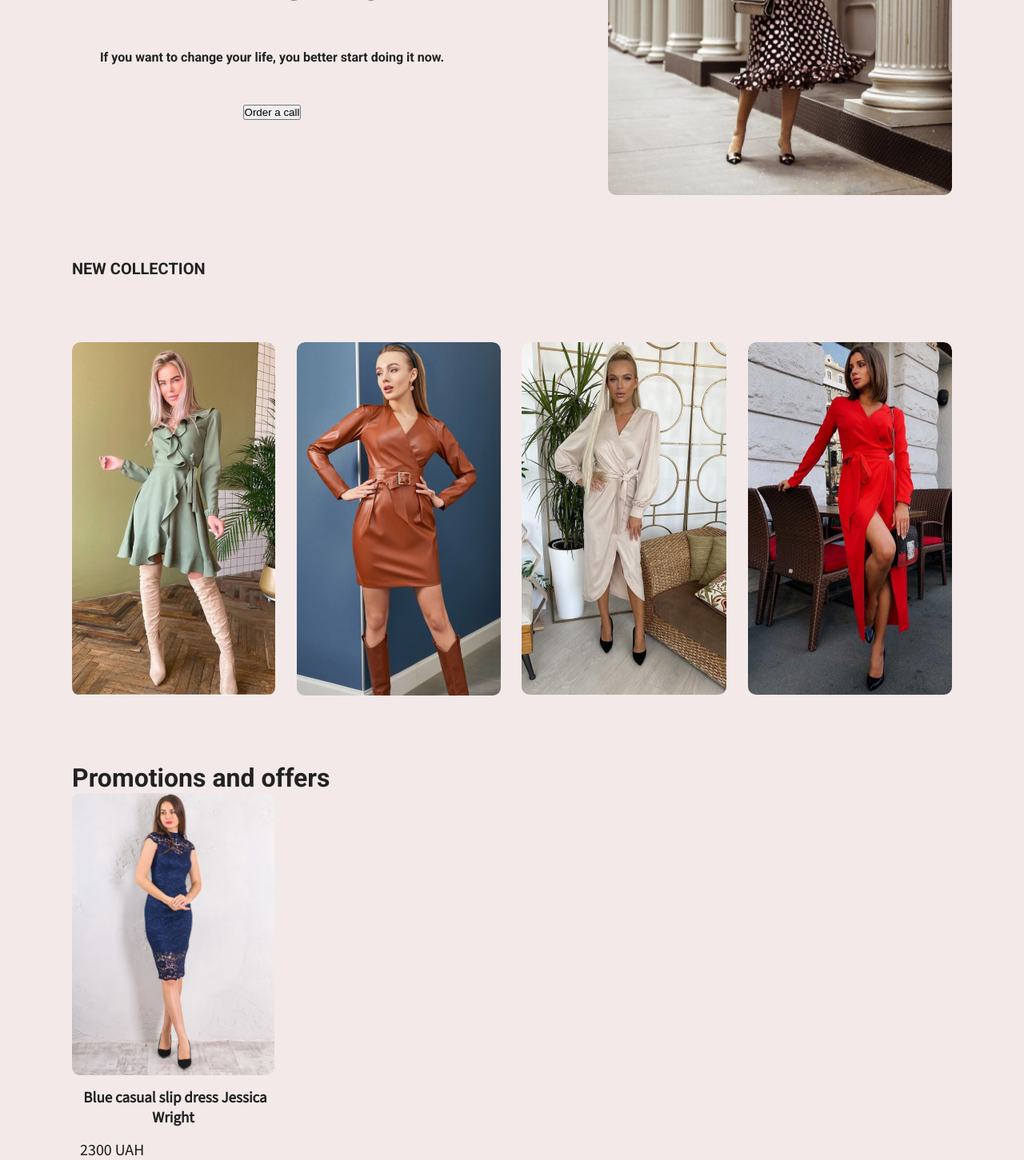
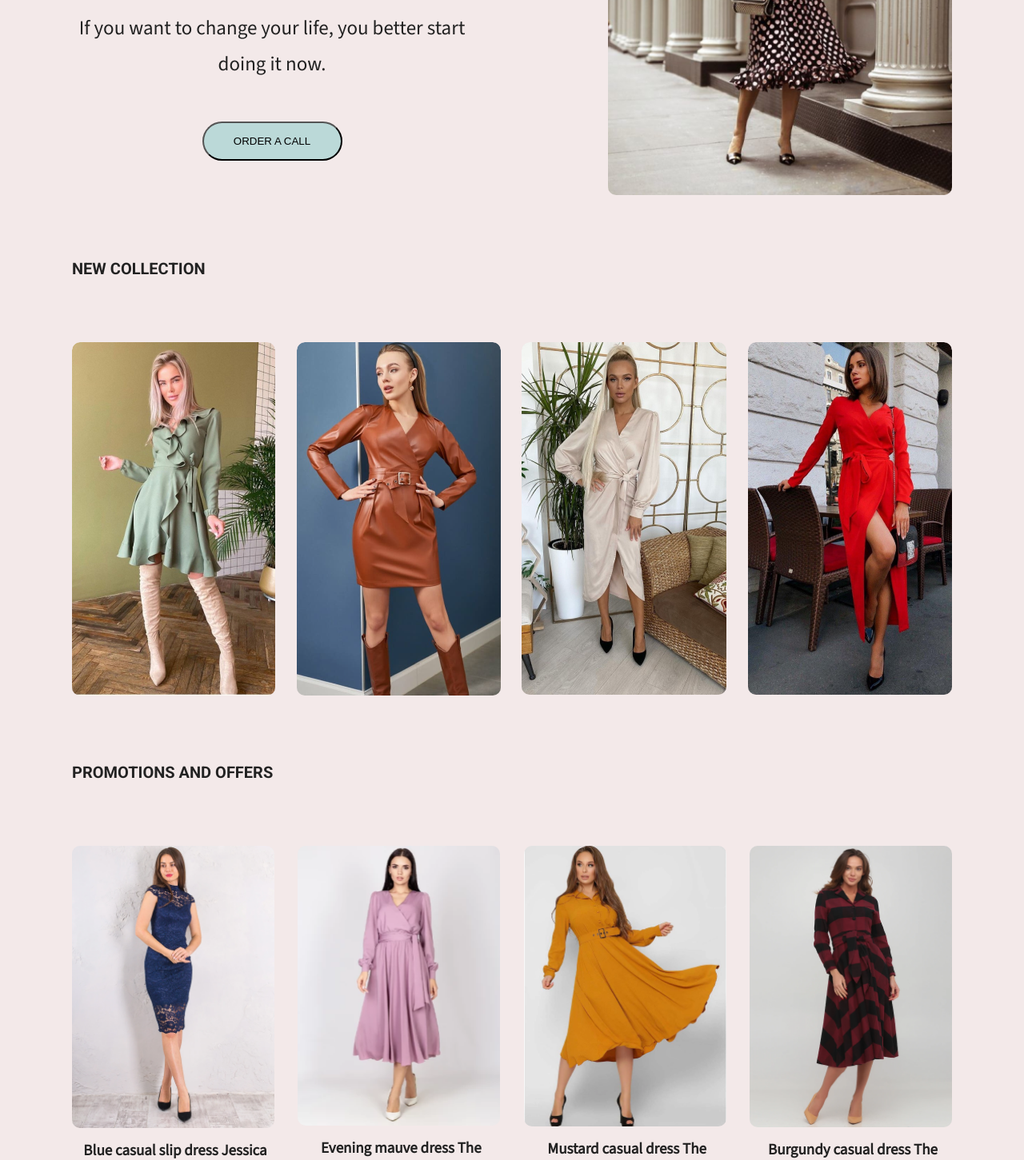
Before and after one commit to 3eJLeHcKuu/Womens-shop, a React (Create React App) app: page / in a window 1280 px wide. Shown: the part 480-1931 px from the top of the page at 80% size. Built offline with nearby package versions, Linux system fonts and the light colour scheme.

Commit message:
Update files

```diff
--- a/package.json
+++ b/package.json
@@ -38,5 +38,8 @@
       "last 1 firefox version",
       "last 1 safari version"
     ]
+  },
+  "devDependencies": {
+    "@babel/plugin-proposal-private-property-in-object": "^7.21.11"
   }
 }
--- a/src/App.scss
+++ b/src/App.scss
@@ -1,5 +1,4 @@
-@import url('https://fonts.googleapis.com/css2?family=Noto+Sans&family=Raleway:ital,wght@1,700&family=Roboto:wght@700&family=Source+Sans+3:wght@200;400&display=swap');
-
+@import url("https://fonts.googleapis.com/css2?family=Noto+Sans&family=Raleway:ital,wght@1,700&family=Roboto:wght@700&family=Source+Sans+3:wght@200;400&display=swap");
 
 * {
   margin: 0;
@@ -9,13 +8,15 @@
 body {
   background: rgb(243, 233, 233);
   color: #222;
-  font-family: 'Roboto', sans-serif;
+  font-family: "Roboto", sans-serif;
 }
 
 .wrapper {
   width: 1100px;
   margin: 80px auto;
-
+  @media (max-width: 1024px) {
+    width: 710px;
+  }
   @media (max-width: 738px) {
     width: 410px;
   }
--- a/src/components/Footer.scss
+++ b/src/components/Footer.scss
@@ -21,6 +21,10 @@ footer {
   justify-content: space-between;
   margin-top: 80px;
 
+  @include tablet {
+    width: 700px;
+  }
+
   @include mobile {
     width: 400px;
   }
--- a/src/components/Header.js
+++ b/src/components/Header.js
@@ -39,7 +39,7 @@ export default function Header(props) {
 
   return (
     <header>
-      <div>
+      <div className="hr-nav">
         <span className="logo">Strong life</span>
         <ul className="nav">
           <FaHouse className="profile" />
@@ -61,10 +61,12 @@ export default function Header(props) {
       <div className="box">
         <div className="offer">
           <h1 className="title">Elemental force always trumps intelligence</h1>
-          <p>If you want to change your life, you better start doing it now.</p>
+          <h2 className="slogan ">
+            If you want to change your life, you better start doing it now.
+          </h2>
           <button
             onClick={() => setCallOpen((callOpen = !callOpen))}
-            className="btn"
+            className="offer-btn"
           >
             Order a call
           </button>
--- a/src/components/Header.scss
+++ b/src/components/Header.scss
@@ -2,7 +2,9 @@
 
 .hr-nav {
   width: 1100px;
-
+  @include tablet {
+    width: 710px;
+  }
   @include mobile {
     width: 420px;
   }
@@ -26,7 +28,9 @@ ul.nav {
   float: right;
   list-style: none;
   cursor: pointer;
-
+  @include tablet {
+    width: 210px;
+  }
   @include mobile {
     width: 200px;
     margin-right: 10px;
@@ -133,9 +137,13 @@ header {
     justify-content: space-between;
     margin-bottom: 80px;
 
+    @include tablet {
+      width: 710px;
+    }
     @include mobile {
       width: 410px;
     }
+
     .offer {
       width: 500px;
       text-align: center;
@@ -145,6 +153,9 @@ header {
       justify-content: center;
       gap: 50px;
 
+      @include tablet {
+        width: 310px;
+      }
       @include mobile {
         width: 190px;
         gap: 30px;
@@ -157,6 +168,9 @@ header {
 
         @include mobile {
           font-size: 15px;
+        }
+        @include tablet {
+          font-size: 25px;
         }
       }
 
@@ -287,6 +301,10 @@ header {
     height: 500px;
     border-radius: 10px 10px;
 
+    @include tablet {
+      width: 310px;
+      height: 400px;
+    }
     @include mobile {
       width: 200px;
       height: 300px;
--- a/src/components/Items.js
+++ b/src/components/Items.js
@@ -1,13 +1,13 @@
 import React, { Component } from "react";
 import Item from "./Item";
-import "./Items.scss"
+import "./Items.scss";
 
 export class Items extends Component {
   render() {
     return (
-      <>
-        <h1 className="promotion">Promotions and offers</h1>
-        <main>
+      <section>
+        <h1 className="promo">Promotions and offers</h1>
+        <div className="items">
           {this.props.items.map((el) => (
             <Item
               onShowItem={this.props.onShowItem}
@@ -16,8 +16,8 @@ export class Items extends Component {
               onAdd={this.props.onAdd}
             />
           ))}
-        </main>
-      </>
+        </div>
+      </section>
     );
   }
 }
```
Also changed, not shown: 1 other file (tests, documents, lock files or other folders).
